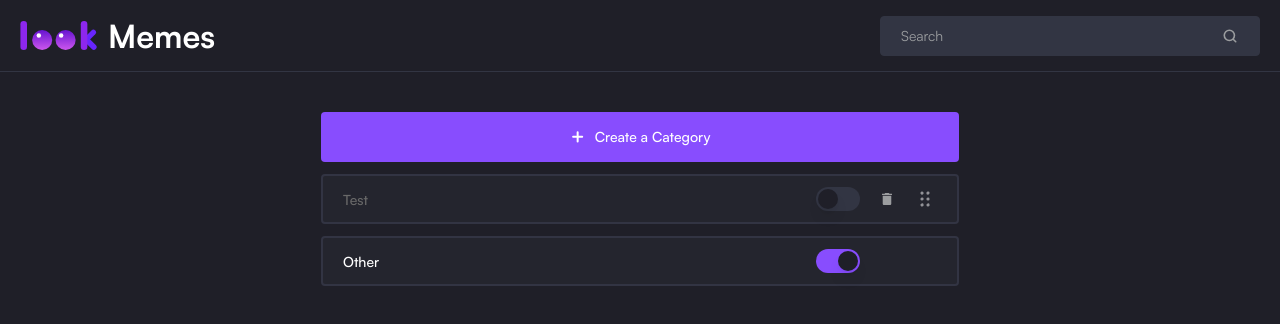
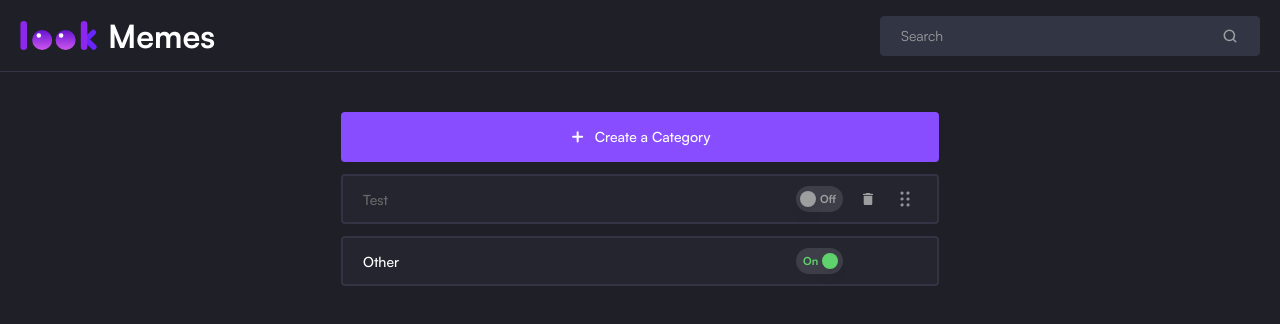
Before and after one commit to Olacdy/categories-test-task, a Next.js app: page / in a window 1280 px wide. Shown: the top 324 px of the page. Built offline with nearby package versions, Linux system fonts and the light colour scheme.

Commit message:
Switch functionality

```diff
--- a/src/app/globals.css
+++ b/src/app/globals.css
@@ -27,6 +27,7 @@
     --category-border: 233 15% 23%;
     --category-title-muted: 0 0% 41%;
     --input: 229, 15%, 23%;
+    --switch: 235 8% 26%;
     --ring: 260 99% 65%;
     --success: 127 56% 60%;
     --radius: 0.5rem;
@@ -56,6 +57,7 @@
     --category-border: 233 15% 23%;
     --category-title-muted: 0 0% 41%;
     --input: 229, 15%, 23%;
+    --switch: 235 8% 26%;
     --ring: 260 99% 65%;
     --success: 127 56% 60%;
   }
--- a/src/app/page.tsx
+++ b/src/app/page.tsx
@@ -19,10 +19,16 @@ const Page: FC<PageProps> = ({}) => {
     otherCategory,
   ]);
 
+  const switchCategory = (id: string) => {
+    setCategories((prev) =>
+      prev.map((category) =>
+        category.id === id ? { ...category, isOn: !category.isOn } : category
+      )
+    );
+  };
+
   const deleteCategory = (id: string) => {
-    const newCategories = categories.filter((category) => category.id !== id);
-
-    setCategories(newCategories);
+    setCategories((prev) => prev.filter((category) => category.id !== id));
   };
 
   const handleReorder = (reorderedCategories: CategoryType[]) => {
@@ -40,11 +46,12 @@ const Page: FC<PageProps> = ({}) => {
   };
 
   return (
-    <section className='flex w-full max-w-[638px] flex-1 flex-col items-center gap-[12px]'>
+    <section className='flex w-full max-w-[638px] flex-1 flex-col items-center gap-[12px] px-5'>
       <CreateCategoryButton handleClick={handleCreateCategoryClick} />
       <Categories
         categories={categories}
         handleReorder={handleReorder}
+        switchCategory={switchCategory}
         deleteCategory={deleteCategory}
       />
     </section>
--- a/src/components/categories.tsx
+++ b/src/components/categories.tsx
@@ -11,12 +11,14 @@ import { CategoryType } from '@/types/category';
 type CategoriesProps = {
   categories: CategoryType[];
   handleReorder: (categories: CategoryType[]) => void;
+  switchCategory: (id: string) => void;
   deleteCategory: (id: string) => void;
 };
 
 const Categories: FC<CategoriesProps> = ({
   categories,
   handleReorder,
+  switchCategory,
   deleteCategory,
 }) => {
   return (
@@ -29,6 +31,7 @@ const Categories: FC<CategoriesProps> = ({
         <Category
           key={category.id}
           category={category}
+          switchCategory={switchCategory}
           deleteCategory={deleteCategory}
         />
       ))}
--- /dev/null
+++ b/src/components/category-switch.tsx
@@ -0,0 +1,18 @@
+'use client';
+
+import { FC } from 'react';
+
+import * as SwitchPrimitives from '@radix-ui/react-switch';
+
+import { Switch } from '@/components/ui/switch';
+import { cn } from '@/lib/utils';
+
+type CategorySwitchProps = {} & React.ComponentPropsWithoutRef<
+  typeof SwitchPrimitives.Root
+>;
+
+const CategorySwitch: FC<CategorySwitchProps> = ({ className, ...props }) => {
+  return <Switch className={cn('', className)} {...props} />;
+};
+
+export default CategorySwitch;
--- a/src/components/category.tsx
+++ b/src/components/category.tsx
@@ -5,7 +5,6 @@ import { FC } from 'react';
 import { Reorder, useDragControls } from 'framer-motion';
 
 import { Input } from '@/components/ui/input';
-import { Switch } from '@/components/ui/switch';
 
 import { Icons } from '@/components/icons';
 
@@ -13,14 +12,20 @@ import DeleteCategoryDialog from '@/components/delete-category-dialog';
 
 import { cn } from '@/lib/utils';
 
+import CategorySwitch from '@/components/category-switch';
 import { CategoryType } from '@/types/category';
 
 type CategoryProps = {
   category: CategoryType;
+  switchCategory: (id: string) => void;
   deleteCategory: (id: string) => void;
 };
 
-const Category: FC<CategoryProps> = ({ category, deleteCategory }) => {
+const Category: FC<CategoryProps> = ({
+  category,
+  switchCategory,
+  deleteCategory,
+}) => {
   const dragControls = useDragControls();
 
   return (
@@ -45,7 +50,10 @@ const Category: FC<CategoryProps> = ({ category, deleteCategory }) => {
       )}
 
       <div className='flex w-full max-w-[121px] items-center justify-between'>
-        <Switch checked={category.isOn} onCheckedChange={() => {}} />
+        <CategorySwitch
+          checked={category.isOn}
+          onCheckedChange={() => switchCategory(category.id)}
+        />
         {category.type !== 'other' && (
           <>
             <DeleteCategoryDialog
--- a/src/components/ui/switch.tsx
+++ b/src/components/ui/switch.tsx
@@ -1,7 +1,7 @@
-import * as React from "react"
-import * as SwitchPrimitives from "@radix-ui/react-switch"
+import * as SwitchPrimitives from '@radix-ui/react-switch';
+import * as React from 'react';
 
-import { cn } from "@/lib/utils"
+import { cn } from '@/lib/utils';
 
 const Switch = React.forwardRef<
   React.ElementRef<typeof SwitchPrimitives.Root>,
@@ -9,19 +9,24 @@ const Switch = React.forwardRef<
 >(({ className, ...props }, ref) => (
   <SwitchPrimitives.Root
     className={cn(
-      "peer inline-flex h-[24px] w-[44px] shrink-0 cursor-pointer items-center rounded-full border-2 border-transparent transition-colors focus-visible:outline-none focus-visible:ring-2 focus-visible:ring-ring focus-visible:ring-offset-2 focus-visible:ring-offset-background disabled:cursor-not-allowed disabled:opacity-50 data-[state=checked]:bg-primary data-[state=unchecked]:bg-input",
+      'bg-switch group peer inline-flex h-[26px] w-[47px] shrink-0 cursor-pointer items-center rounded-full border-2 border-transparent transition-colors focus-visible:outline-none focus-visible:ring-2 focus-visible:ring-ring focus-visible:ring-offset-2 focus-visible:ring-offset-background disabled:cursor-not-allowed disabled:opacity-50',
       className
     )}
     {...props}
-    ref={ref}
-  >
+    ref={ref}>
     <SwitchPrimitives.Thumb
       className={cn(
-        "pointer-events-none block h-5 w-5 rounded-full bg-background shadow-lg ring-0 transition-transform data-[state=checked]:translate-x-5 data-[state=unchecked]:translate-x-0"
+        'data-[state=checked]:bg-success pointer-events-none block h-4 w-4 rounded-full bg-muted-foreground shadow-lg ring-0 transition-transform data-[state=checked]:translate-x-6 data-[state=unchecked]:translate-x-[2px]'
       )}
     />
+    <span className='block translate-x-1.5 text-[11px] font-bold text-muted-foreground group-data-[state=checked]:hidden'>
+      Off
+    </span>
+    <span className='text-success block -translate-x-[11px] text-[11px] font-bold group-data-[state=unchecked]:hidden'>
+      On
+    </span>
   </SwitchPrimitives.Root>
-))
-Switch.displayName = SwitchPrimitives.Root.displayName
+));
+Switch.displayName = SwitchPrimitives.Root.displayName;
 
-export { Switch }
+export { Switch };
--- a/tailwind.config.ts
+++ b/tailwind.config.ts
@@ -31,6 +31,7 @@ module.exports = {
         success: 'hsl(var(--success))',
         overlay: 'hsl(var(--overlay))',
         input: 'hsl(var(--input))',
+        switch: 'hsl(var(--switch))',
         ring: 'hsl(var(--ring))',
         background: 'hsl(var(--background))',
         foreground: 'hsl(var(--foreground))',
```
